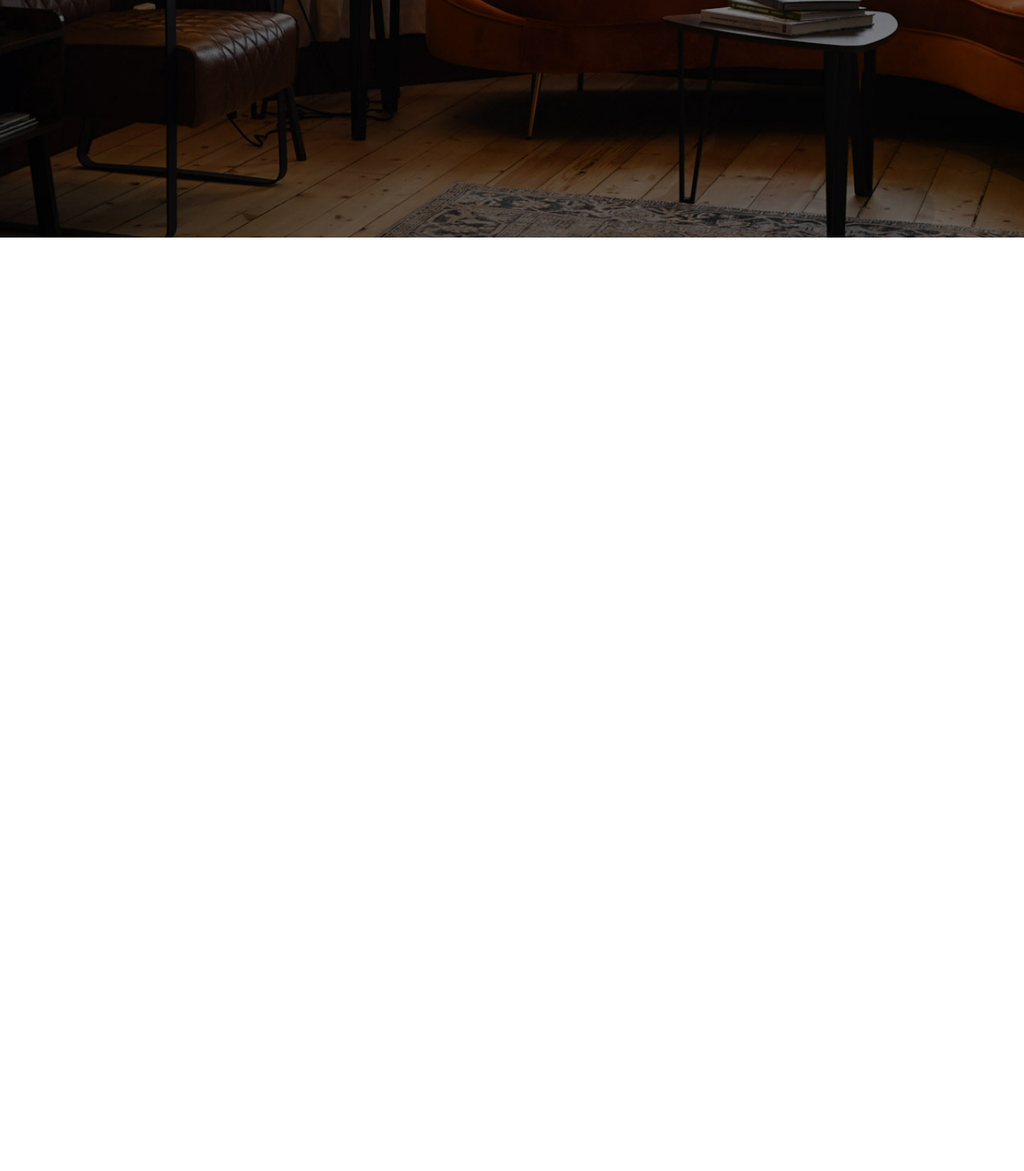
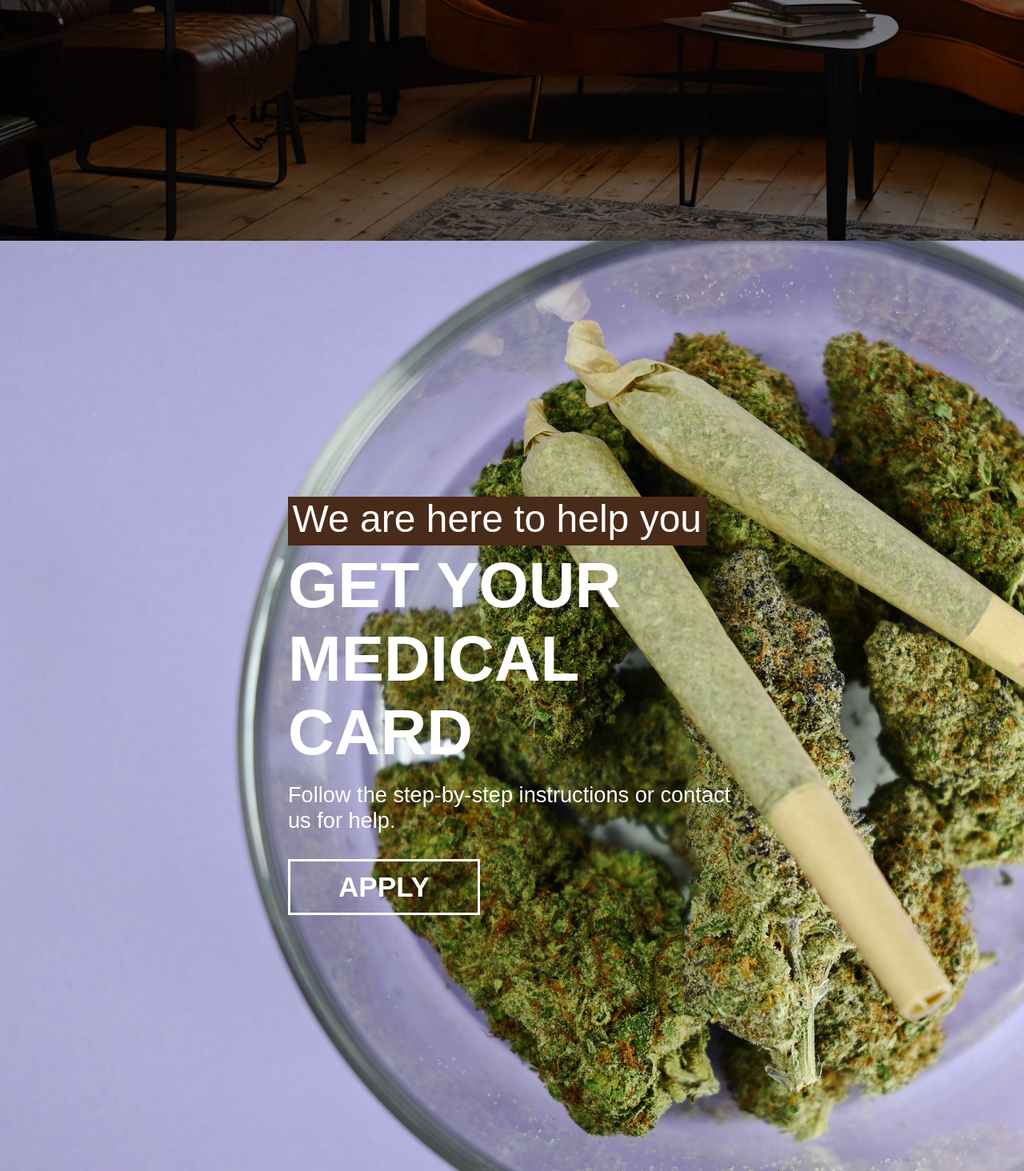
Before and after one commit to Ayakaliam/gallatin-valley-organics, a plain HTML site: page homepage.html in a window 1280 px wide. Shown: the part 2840-4304 px from the top of the page at 80% size. Before the commit the page ends 3137 px from the top, so only its background shows below. Drawn offline with nearby package versions, Linux system fonts and the light colour scheme; a web font is replaced by a local one.

Commit message:
Card Section Update

```diff
--- a/homepage.html
+++ b/homepage.html
@@ -82,6 +82,16 @@
             </div>
         </div>
 
+        <div class="medical-card-section">
+            <div class="info-wrapper">
+                <p class="subheader-text order">We are here to help you</p>
+                <h1 class="header-text">GET YOUR MEDICAL CARD</h1>
+                <p class="info-text">Follow the step-by-step instructions or contact us for help.</p>
+                <a href="homepage.html"><button class="action-button">APPLY</button></a>
+
+            </div>
+        </div>
+
 
     </div>
 
--- a/style.css
+++ b/style.css
@@ -637,11 +637,11 @@ h2.hero-subtext {
 
         margin-top: 2rem;
         color: white;
-    text-align: left;
-    font-size: 2.2rem;
-    font-family: "azo-sans-web", sans-serif;
-    font-weight: 900;
-    font-style: normal;
+        text-align: left;
+        font-size: 2.2rem;
+        font-family: "azo-sans-web", sans-serif;
+        font-weight: 900;
+        font-style: normal;
 
     }
 
@@ -650,6 +650,15 @@ h2.hero-subtext {
     .action-button:hover {
         background-color: white;
         color: #492b19;
+    }
+
+
+    .medical-card-section {
+        background-image: url(images/card-section.jpg);
+        background-size: cover;
+        background-position: right;
+        display: grid;
+        justify-items: center;
     }
 
 
@@ -961,7 +970,7 @@ h2.hero-subtext {
 
 
     .action-button {
-        border: 2px solid white;
+        border: 3px solid white;
         background-color: transparent;
         display: grid;
         height: 4rem;
```
